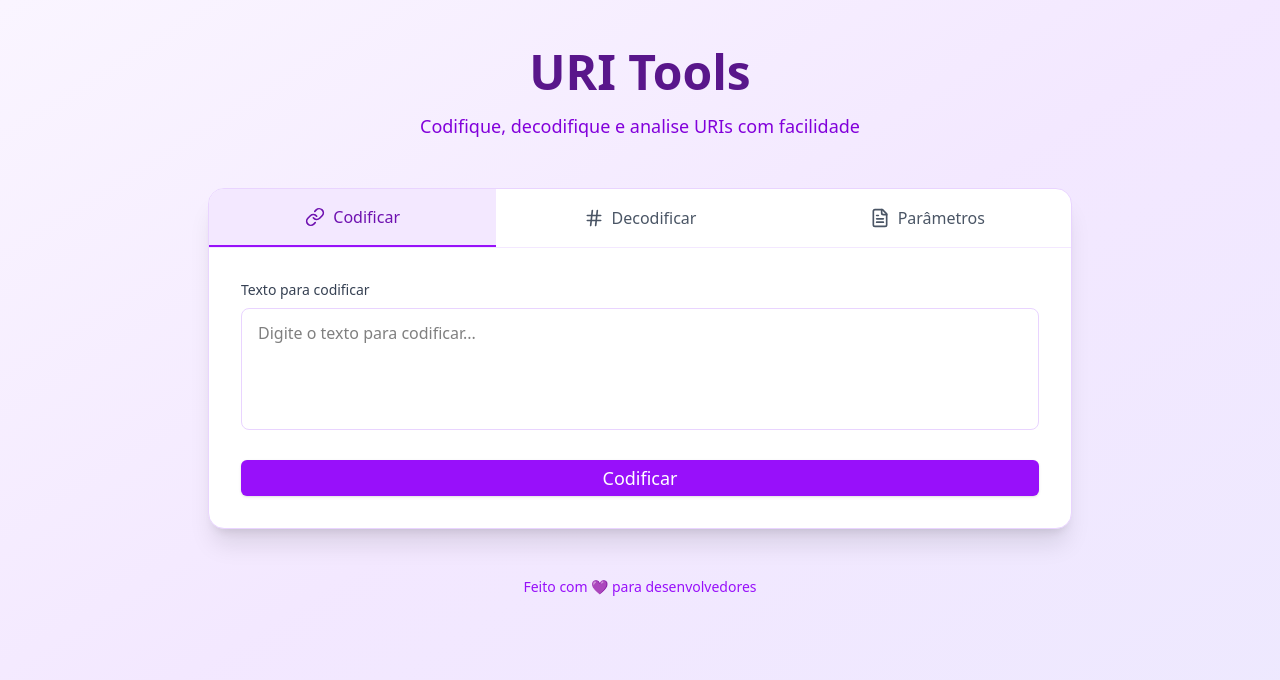
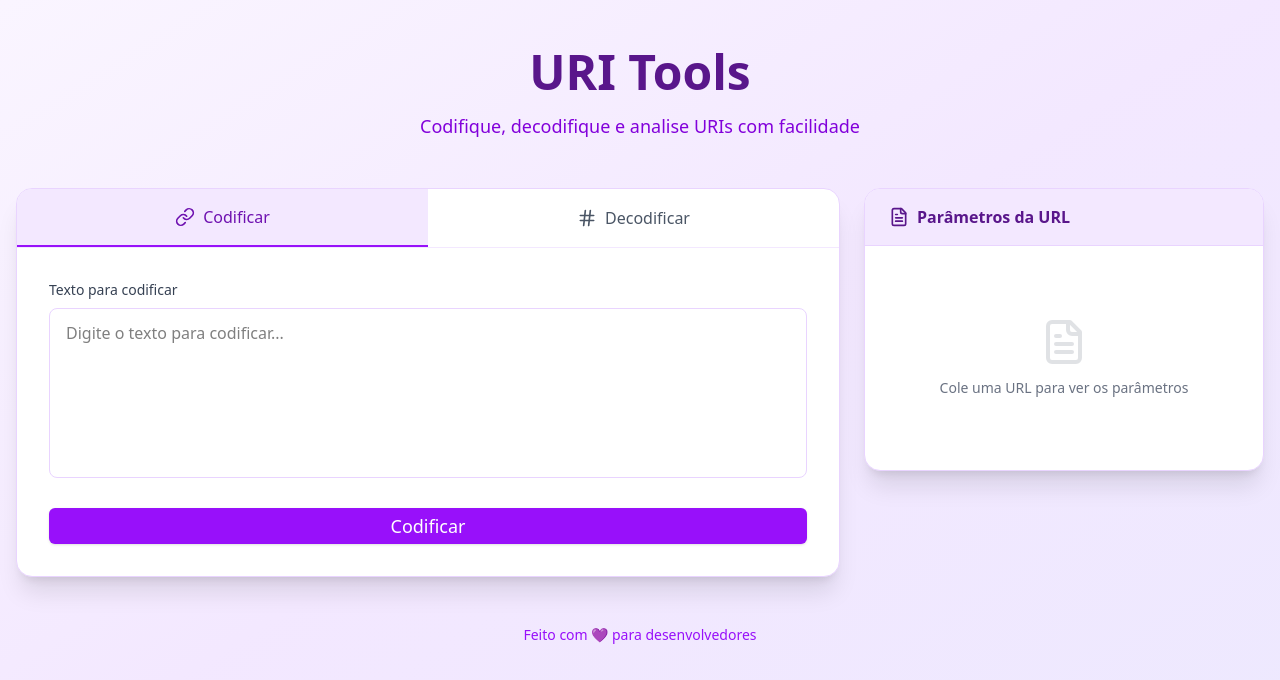
Before and after one commit to cafesao/tools-uri, a React (Vite) app: page / in a window 1280 px wide. Shown: the top 680 px of the page. Built offline with nearby package versions, Linux system fonts and the light colour scheme.

Commit message:
feat: add URL parameter detection and improve layout

```diff
--- a/src/App.tsx
+++ b/src/App.tsx
@@ -1,21 +1,43 @@
 import { AnimatePresence, motion } from "framer-motion";
 import { Check, Copy, FileText, Hash, Link } from "lucide-react";
-import { useState } from "react";
+import { useEffect, useState } from "react";
 import { Button } from "@/components/ui/button";
 
 export default function App() {
   const [input, setInput] = useState("");
   const [encoded, setEncoded] = useState("");
   const [decoded, setDecoded] = useState("");
-  const [params, setParams] = useState<Array<{ key: string; value: string }>>(
-    [],
-  );
+  const [urlParams, setUrlParams] = useState<
+    Array<{ key: string; value: string }>
+  >([]);
   const [copiedStates, setCopiedStates] = useState<{ [key: string]: boolean }>(
     {},
   );
-  const [activeTab, setActiveTab] = useState<"encode" | "decode" | "params">(
-    "encode",
+  const [activeTab, setActiveTab] = useState<"encode" | "decode">("encode");
+
+  // Detecta automaticamente parâmetros quando o input muda
+  useEffect(() => {
+    try {
+      const urlPattern = /^https?:\/\/|^\?|&/;
+      if (urlPattern.test(input)) {
+        const url = new URL(
+          input.startsWith("http") ? input : `http://example.com${input}`,
         );
+        const params = new URLSearchParams(url.search);
+        const paramsArray: Array<{ key: string; value: string }> = [];
+
+        params.forEach((value, key) => {
+          paramsArray.push({ key, value });
+        });
+
+        setUrlParams(paramsArray);
+      } else {
+        setUrlParams([]);
+      }
+    } catch {
+      setUrlParams([]);
+    }
+  }, [input]);
 
   const handleEncode = () => {
     try {
@@ -48,24 +70,6 @@ export default function App() {
     }
   };
 
-  const handleParseParams = () => {
-    try {
-      const url = new URL(
-        input.startsWith("http") ? input : `http://example.com${input}`,
-      );
-      const urlParams = new URLSearchParams(url.search);
-      const paramsArray: Array<{ key: string; value: string }> = [];
-
-      urlParams.forEach((value, key) => {
-        paramsArray.push({ key, value });
-      });
-
-      setParams(paramsArray);
-    } catch {
-      setParams([]);
-    }
-  };
-
   const copyToClipboard = async (text: string, id: string) => {
     try {
       await navigator.clipboard.writeText(text);
@@ -81,17 +85,11 @@ export default function App() {
   const tabs = [
     { id: "encode", label: "Codificar", icon: Link, action: handleEncode },
     { id: "decode", label: "Decodificar", icon: Hash, action: handleDecode },
-    {
-      id: "params",
-      label: "Parâmetros",
-      icon: FileText,
-      action: handleParseParams,
-    },
   ];
 
   return (
     <div className="min-h-screen bg-gradient-to-br from-purple-50 via-purple-100 to-violet-100">
-      <div className="container mx-auto px-4 py-12 max-w-4xl">
+      <div className="container mx-auto px-4 py-12 max-w-7xl">
         <motion.div
           initial={{ opacity: 0, y: -20 }}
           animate={{ opacity: 1, y: 0 }}
@@ -104,12 +102,15 @@ export default function App() {
           </p>
         </motion.div>
 
+        <div className="grid grid-cols-1 lg:grid-cols-3 gap-6">
+          {/* Coluna principal - 2/3 do espaço */}
           <motion.div
-          initial={{ opacity: 0, y: 20 }}
-          animate={{ opacity: 1, y: 0 }}
+            initial={{ opacity: 0, x: -20 }}
+            animate={{ opacity: 1, x: 0 }}
             transition={{ duration: 0.25, delay: 0.1 }}
-          className="bg-white rounded-2xl shadow-xl border border-purple-200 overflow-hidden"
+            className="lg:col-span-2"
           >
+            <div className="bg-white rounded-2xl shadow-xl border border-purple-200 overflow-hidden">
               <div className="flex border-b border-purple-100">
                 {tabs.map((tab) => {
                   const Icon = tab.icon;
@@ -140,7 +141,6 @@ export default function App() {
                     >
                       {activeTab === "encode" && "Texto para codificar"}
                       {activeTab === "decode" && "URI para decodificar"}
-                  {activeTab === "params" && "URL ou query string"}
                     </label>
                     <textarea
                       id="input-textarea"
@@ -149,12 +149,10 @@ export default function App() {
                       placeholder={
                         activeTab === "encode"
                           ? "Digite o texto para codificar..."
-                      : activeTab === "decode"
-                        ? "Digite a URI codificada..."
-                        : "Cole uma URL completa ou query string (?param1=value1&param2=value2)"
+                          : "Digite a URI codificada..."
                       }
                       className="w-full px-4 py-3 border border-purple-200 rounded-lg focus:ring-2 focus:ring-purple-500 focus:border-transparent resize-none transition-all duration-200"
-                  rows={4}
+                      rows={6}
                     />
                   </div>
 
@@ -227,34 +225,44 @@ export default function App() {
                         <p className="text-gray-800 break-all">{decoded}</p>
                       </motion.div>
                     )}
+                  </AnimatePresence>
+                </div>
+              </div>
+            </div>
+          </motion.div>
 
-                {activeTab === "params" && params.length > 0 && (
+          {/* Coluna lateral - 1/3 do espaço */}
           <motion.div
-                    key="params"
-                    initial={{ opacity: 0 }}
-                    animate={{ opacity: 1 }}
-                    exit={{ opacity: 0 }}
-                    transition={{ duration: 0.15 }}
-                    className="mt-6 space-y-3"
+            initial={{ opacity: 0, x: 20 }}
+            animate={{ opacity: 1, x: 0 }}
+            transition={{ duration: 0.25, delay: 0.2 }}
           >
-                    <h3 className="text-sm font-medium text-purple-800 mb-3">
-                      Parâmetros encontrados:
+            <div className="bg-white rounded-2xl shadow-xl border border-purple-200 overflow-hidden sticky top-6">
+              <div className="bg-purple-100 px-6 py-4 border-b border-purple-200">
+                <h3 className="font-semibold text-purple-900 flex items-center gap-2">
+                  <FileText size={20} />
+                  Parâmetros da URL
                 </h3>
-                    {params.map((param, index) => (
+              </div>
+
+              <div className="p-6">
+                {urlParams.length > 0 ? (
+                  <div className="space-y-2 max-h-[500px] overflow-y-auto pr-2 custom-scrollbar">
+                    {urlParams.map((param, index) => (
                       <motion.div
                         key={`${param.key}-${index}`}
-                        initial={{ opacity: 0, x: -20 }}
+                        initial={{ opacity: 0, x: -10 }}
                         animate={{ opacity: 1, x: 0 }}
-                        transition={{ duration: 0.15, delay: index * 0.05 }}
-                        whileHover={{ scale: 1.02 }}
-                        className="p-4 bg-purple-50 rounded-lg border border-purple-200 hover:bg-purple-100 transition-colors"
+                        transition={{ duration: 0.15, delay: index * 0.03 }}
+                        className="group"
                       >
-                        <div className="flex justify-between items-start">
-                          <div className="flex-1">
-                            <div className="font-mono text-sm text-purple-700 font-medium">
+                        <div className="p-3 bg-purple-50 rounded-lg border border-purple-100 hover:border-purple-300 transition-all duration-200">
+                          <div className="flex items-start justify-between gap-2">
+                            <div className="flex-1 min-w-0">
+                              <div className="font-mono text-xs text-purple-600 font-semibold truncate">
                                 {param.key}
                               </div>
-                            <div className="font-mono text-sm text-gray-700 mt-1 break-all">
+                              <div className="font-mono text-xs text-gray-700 mt-1 break-all">
                                 {param.value}
                               </div>
                             </div>
@@ -267,28 +275,54 @@ export default function App() {
                                   `param-${index}`,
                                 )
                               }
-                            className="ml-4 text-purple-600 hover:text-purple-800 transition-colors"
+                              className="p-1.5 text-purple-600 hover:text-purple-800 transition-colors opacity-0 group-hover:opacity-100"
+                              title="Copiar parâmetro"
                             >
                               {copiedStates[`param-${index}`] ? (
-                              <Check size={18} className="text-green-600" />
+                                <Check size={16} className="text-green-600" />
                               ) : (
-                              <Copy size={18} />
+                                <Copy size={16} />
                               )}
                             </motion.button>
                           </div>
+                        </div>
                       </motion.div>
                     ))}
-                  </motion.div>
+                  </div>
+                ) : (
+                  <div className="text-center py-12 text-gray-500">
+                    <FileText size={48} className="mx-auto mb-3 opacity-20" />
+                    <p className="text-sm">
+                      Cole uma URL para ver os parâmetros
+                    </p>
+                  </div>
                 )}
-              </AnimatePresence>
               </div>
             </div>
           </motion.div>
+        </div>
 
         <footer className="mt-12 text-center text-purple-600 text-sm">
           <p>Feito com 💜 para desenvolvedores</p>
         </footer>
       </div>
+
+      <style jsx>{`
+        .custom-scrollbar::-webkit-scrollbar {
+          width: 6px;
+        }
+        .custom-scrollbar::-webkit-scrollbar-track {
+          background: #f3f4f6;
+          border-radius: 3px;
+        }
+        .custom-scrollbar::-webkit-scrollbar-thumb {
+          background: #d8b4fe;
+          border-radius: 3px;
+        }
+        .custom-scrollbar::-webkit-scrollbar-thumb:hover {
+          background: #c084fc;
+        }
+      `}</style>
     </div>
   );
 }
```
Lines whose indentation alone changed are shown as unchanged.
